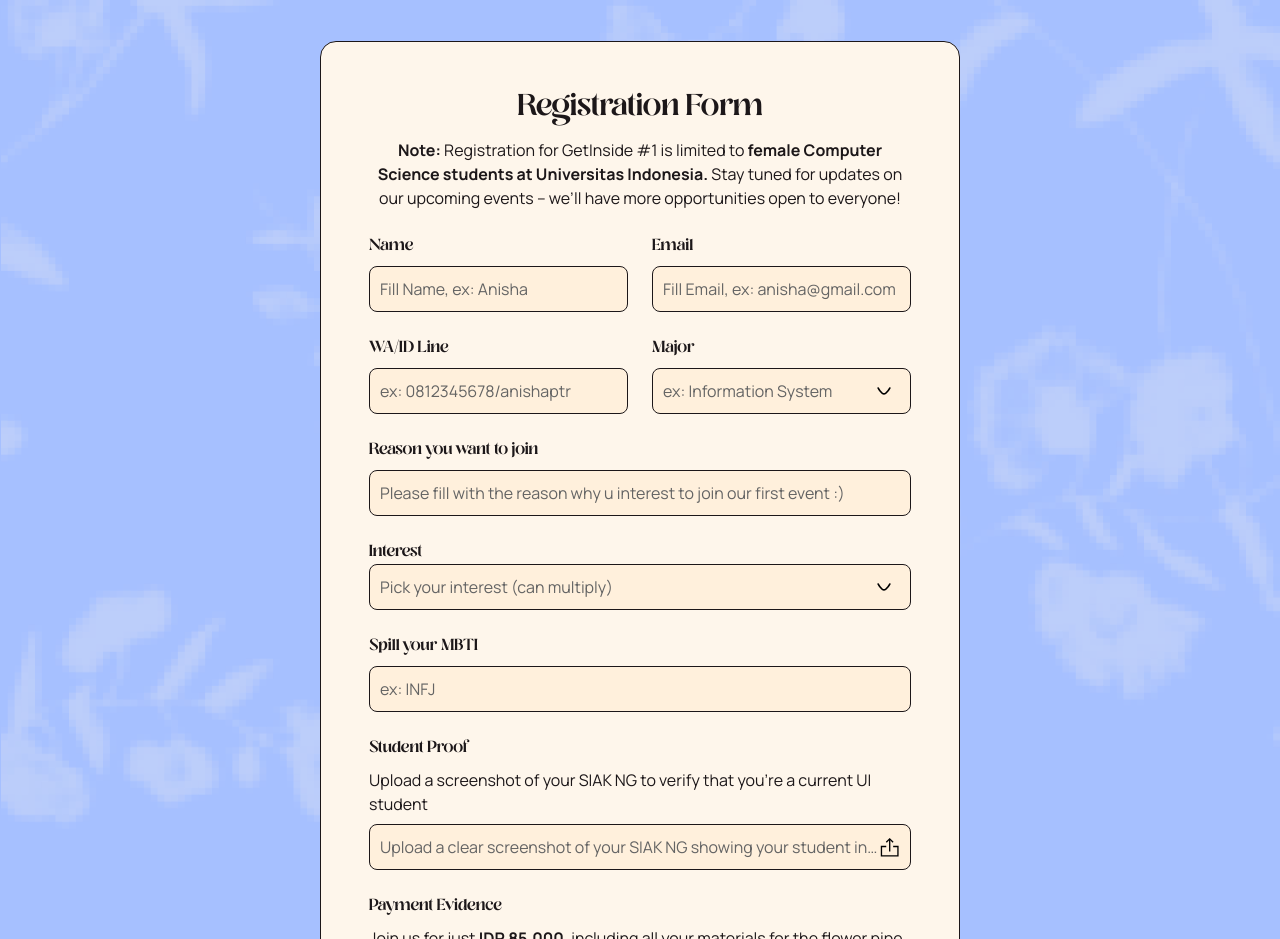
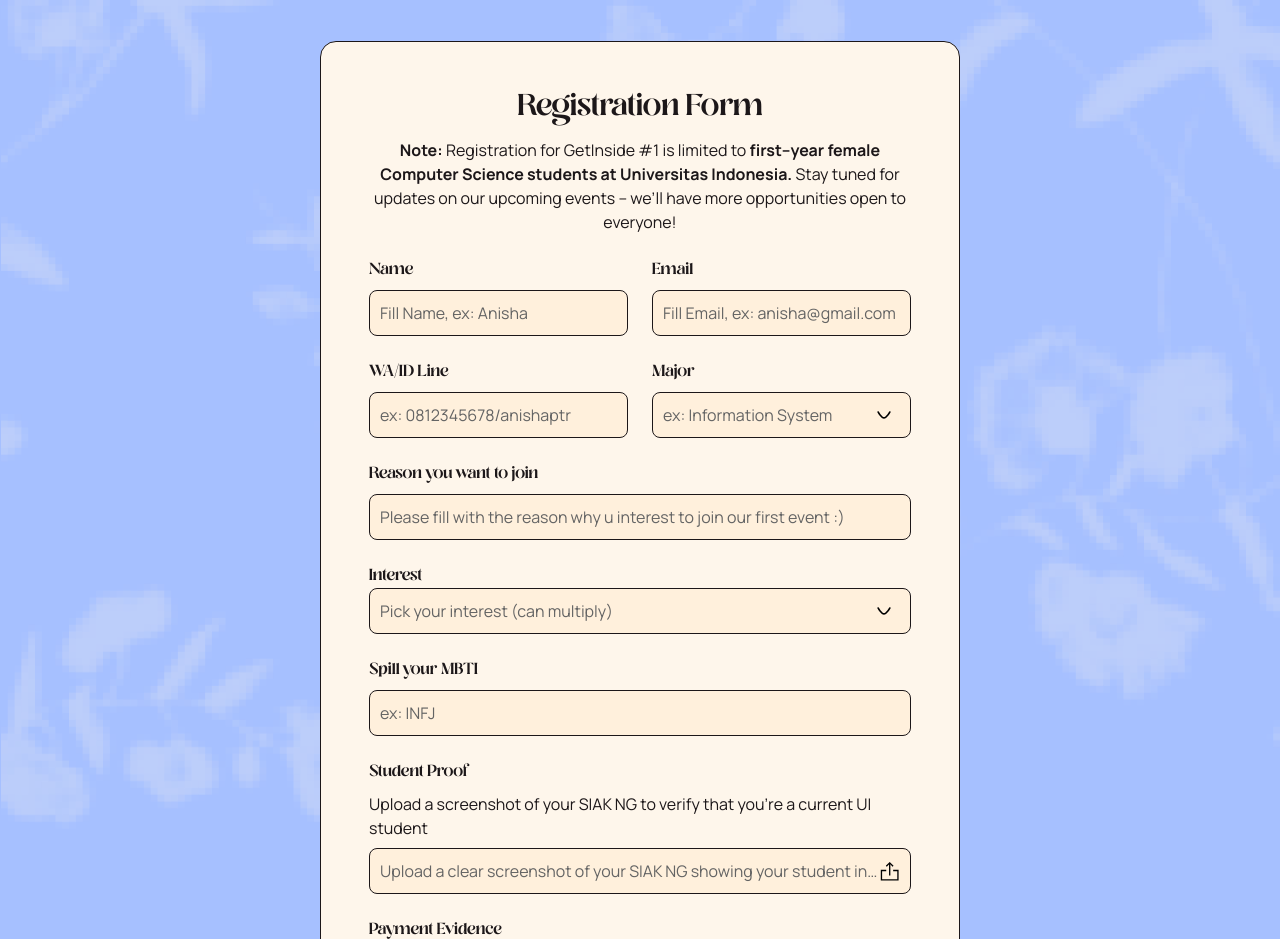
Before and after one commit to HerSideProjects/hsp-fe, a Next.js app: page /register in a window 1280 px wide. Shown: the part 1160-2099 px from the top of the page. Built offline with nearby package versions, Linux system fonts and the light colour scheme.

Commit message:
fix: first-year

```diff
--- a/src/app/register/page.tsx
+++ b/src/app/register/page.tsx
@@ -77,7 +77,7 @@ const RegisterPage = () => {
           <form className="bg-[#FEF6EB] flex flex-col items-center rounded-2xl md:px-12 px-6 py-12 gap-6 w-full border border-[#1C1719]" onSubmit={handleSubmit}>
               <div className="flex flex-col items-center text-center gap-3">
                   <h1 className="font-lostaMasta text-3xl">Registration Form</h1>
-                  <p><b>Note:</b>  Registration for GetInside #1 is limited to <b>female Computer Science students at Universitas Indonesia.</b> Stay tuned for updates on our upcoming events &ndash; we&rsquo;ll have more opportunities open to everyone!</p>
+                  <p><b>Note:</b>  Registration for GetInside #1 is limited to <b>first&ndash;year female Computer Science students at Universitas Indonesia.</b> Stay tuned for updates on our upcoming events &ndash; we&rsquo;ll have more opportunities open to everyone!</p>
               </div>
               <div className="flex md:flex-row flex-col w-full gap-6">
                 <div className="w-full flex flex-col gap-6">
```
